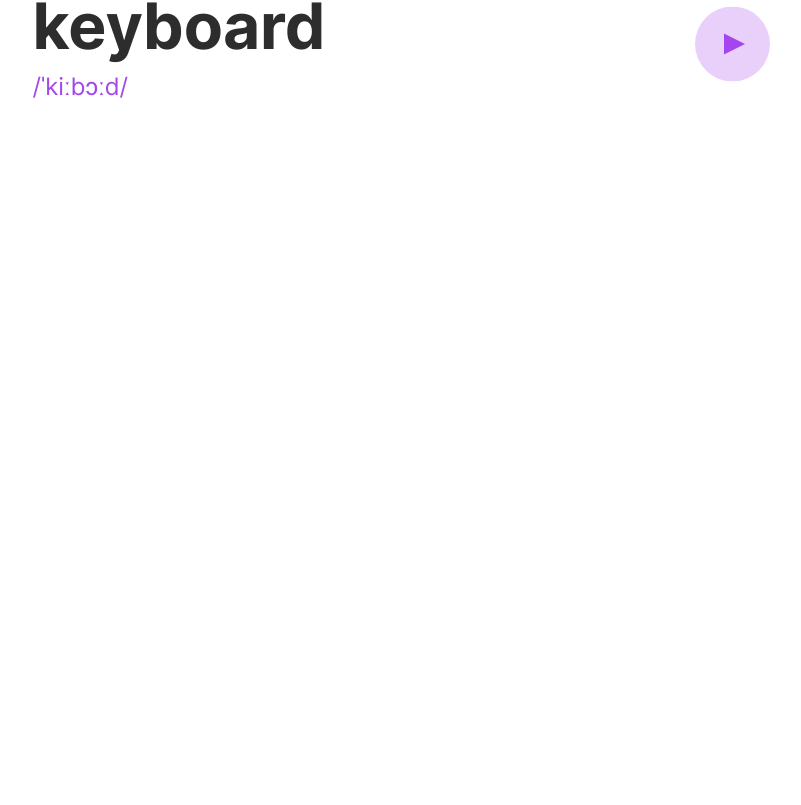
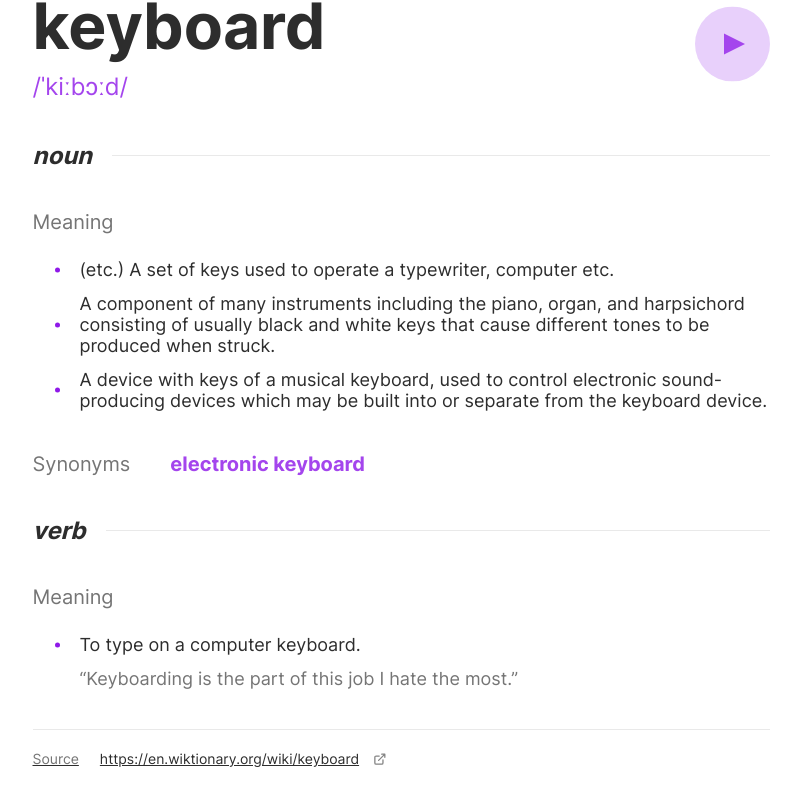
Before and after one commit to duongnguyencp/dictionaryproject, a Vue app: page / in a window 1280 px wide. Shown: the part 283-1088 px from the top of the page, without its empty margins (239-1040 px from the left). Before the commit the page ends 800 px from the top, so only its background shows below. Built offline with nearby package versions, Linux system fonts and the light colour scheme.

Commit message:
full page

```diff
--- a/src/App.vue
+++ b/src/App.vue
@@ -24,10 +24,159 @@ import playBtn from './components/buttons/play-btn.vue'
       <span class="word-sound">/ˈkiːbɔːd/</span>
       <playBtn class="play-btn" />
     </div>
+    <div class="word-type-wrapper">
+      <span class="type-word">noun</span>
+      <div class="seperator-horizontal"></div>
+    </div>
+    <div class="mean-type-wrapper">
+      <span class="bullet-word-type">Meaning</span>
+      <div class="mean-list">
+        <div>(etc.) A set of keys used to operate a typewriter, computer etc.</div>
+        <div>
+          A component of many instruments including the piano, organ, and harpsichord consisting of
+          usually black and white keys that cause different tones to be produced when struck.
+        </div>
+        <div>
+          A device with keys of a musical keyboard, used to control electronic sound-producing
+          devices which may be built into or separate from the keyboard device.
+        </div>
+      </div>
+    </div>
+    <div class="synonyms-wrapper">
+      <span class="bullet-word-type">Synonyms</span>
+      <span class="synonyms-list">electronic keyboard</span>
+    </div>
+    <div class="word-type-wrapper">
+      <span class="type-word">verb</span>
+      <div class="seperator-horizontal"></div>
+    </div>
+    <div class="mean-type-wrapper">
+      <span class="bullet-word-type">Meaning</span>
+      <div class="mean-list">
+        <div>To type on a computer keyboard.</div>
+        <span class="example">“Keyboarding is the part of this job I hate the most.”</span>
+      </div>
+    </div>
+    <div class="end-page seperator-horizontal"></div>
+    <div class="reference-wrapper">
+      <span class="source-link">Source</span>
+      <span class="reference-link">https://en.wiktionary.org/wiki/keyboard</span>
+      <svg
+        class="icon-link"
+        xmlns="http://www.w3.org/2000/svg"
+        width="12"
+        height="12"
+        viewBox="0 0 14 14"
+      >
+        <path
+          fill="none"
+          stroke="#838383"
+          stroke-linecap="round"
+          stroke-linejoin="round"
+          stroke-width="1.5"
+          d="M6.09 3.545H2.456A1.455 1.455 0 0 0 1 5v6.545A1.455 1.455 0 0 0 2.455 13H9a1.455 1.455 0 0 0 1.455-1.455V7.91m-5.091.727 7.272-7.272m0 0H9m3.636 0V5"
+        />
+      </svg>
+    </div>
   </div>
 </template>
 
 <style scoped lang="scss">
+.icon-link {
+  margin-left: 15px;
+}
+.reference-link {
+  margin-left: 21px;
+}
+
+.source-link {
+  color: variables.$color-grey01;
+}
+
+.reference-wrapper {
+  display: flex;
+  align-items: center;
+  font-size: variables.$font-size-body-s;
+  margin-top: 20px;
+  text-decoration: underline;
+}
+
+.end-page {
+  margin-top: 40px;
+}
+
+.example {
+  font-size: variables.$font-size-body-m;
+  color: variables.$color-grey01;
+}
+
+.synonyms-wrapper {
+  margin-top: 41px;
+}
+
+.synonyms-list {
+  color: variables.$color-purple;
+  font-size: variables.$font-size-heading-s;
+  font-weight: bold;
+  margin-left: 40px;
+}
+.mean-type-wrapper {
+  margin-top: 40px;
+}
+
+.mean-list {
+  font-size: variables.$font-size-body-m;
+  margin-left: 22px;
+  margin-top: 25px;
+  padding-left: 25px;
+  list-style: none;
+}
+
+.mean-list div {
+  position: relative;
+}
+
+.mean-list div::before {
+  content: '';
+  position: absolute;
+  left: -25px;
+  top: 50%;
+  transform: translateY(-50%);
+  width: 5px;
+  height: 5px;
+  border-radius: 50%;
+  background-color: #8f19e8;
+}
+
+.mean-list > :nth-last-child(n + 2) {
+  margin-bottom: calc(171px - 158px);
+}
+
+.bullet-word-type {
+  font-size: variables.$font-size-heading-s;
+  color: variables.$color-grey01;
+}
+
+.word-type-wrapper {
+  display: flex;
+  align-items: center;
+  margin-top: calc(409px - 369px);
+}
+
+.word-type-wrapper .seperator-horizontal {
+  margin-left: 20px;
+}
+
+.seperator-horizontal {
+  background-color: var(--seperator-color);
+  height: 1px;
+  width: 100%;
+}
+.type-word {
+  font-size: variables.$font-size-heading-m;
+  font-weight: var(--word-type-weight);
+  font-style: var(--word-type-style);
+}
 .play-btn {
   position: absolute;
   right: 0px;
@@ -56,6 +205,7 @@ import playBtn from './components/buttons/play-btn.vue'
   width: 737px;
   margin-right: auto;
   margin-top: 36.5px;
+  margin-bottom: 167px;
 }
 .header-wrapper {
   display: flex;
@@ -75,7 +225,7 @@ logoVue {
 .seperator {
   width: 1px;
   height: 32px;
-  background-color: variables.$color-grey02;
+  background-color: var(--seperator-color);
 }
 .search-wrapper {
   margin-top: calc(146px - 58px);
--- a/src/assets/styles/main.scss
+++ b/src/assets/styles/main.scss
@@ -1,11 +1,3 @@
-:root {
-  --bg-color: #{variables.$color-white};
-  --text-color: #{variables.$color-black03};
-  --font-family: #{variables.$font-family-01};
-  --shadow-color: #{rgba(black, 0.1)};
-  --bg-input: #{variables.$color-grey03};
-  --bg-dropdown: #{variables.$color-white};
-}
 [data-theme='light'] {
   --bg-color: #{variables.$color-white};
   --text-color: #{variables.$color-black03};
@@ -14,6 +6,7 @@
   --bg-dropdown: #{variables.$color-white};
   --placehold-input: #{rgba(variables.$color-black03, 0.25)};
   --shadow-popup: 0 5px 30px rgba(0, 0, 0, 0.1);
+  --seperator-color: #{variables.$color-grey02};
 }
 
 [data-theme='dark'] {
@@ -24,17 +17,24 @@
   --bg-dropdown: #{variables.$color-black02};
   --placehold-input: #{rgba(variables.$color-white, 0.25)};
   --shadow-popup: 0 5px 30px #{variables.$color-purple};
+  --seperator-color: #{variables.$color-black04};
 }
 
 [data-font='sans-serif'] {
   --font-family: #{variables.$font-family-01};
+  --word-type-style: italic;
+  --word-type-weight: bold;
 }
 
 [data-font='serif'] {
   --font-family: #{variables.$font-family-02};
+  --word-type-style: unset;
+  --word-type-weight: normal;
 }
 [data-font='mono'] {
   --font-family: #{variables.$font-family-03};
+  --word-type-style: unset;
+  --word-type-weight: bold;
 }
 body {
   margin: 0;
--- a/src/components/search-boxs/search-btn.vue
+++ b/src/components/search-boxs/search-btn.vue
@@ -7,8 +7,8 @@
       :style="{ '--width': width + 'px', '--height': height + 'px' }"
     />
     <span class="icon-search" />
-    <p v-if="isError" class="error-message">Whoops, can't be empty...</p>
   </div>
+  <p v-if="isError" class="error-message">Whoops, can't be empty...</p>
 </template>
 <script setup lang="ts">
 const placeholder = 'Search for any word...'
```
